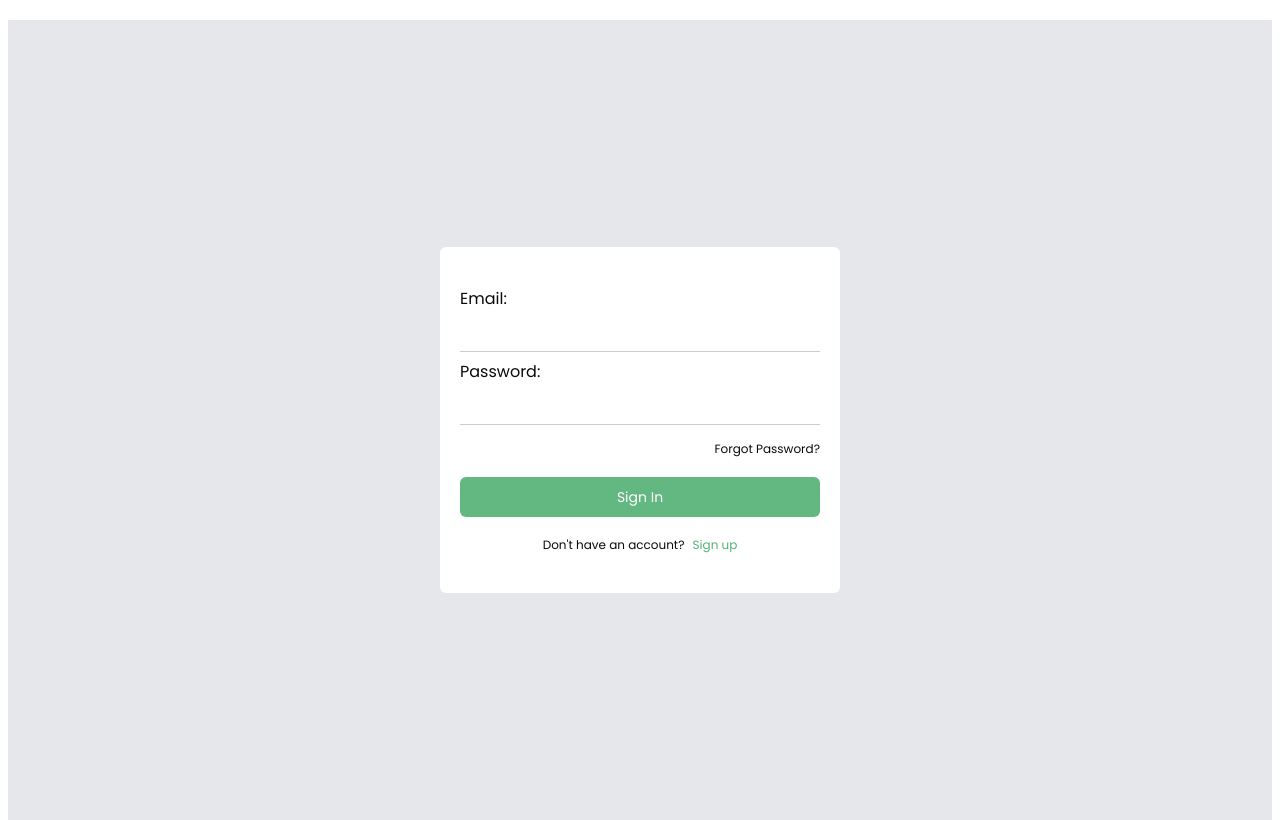
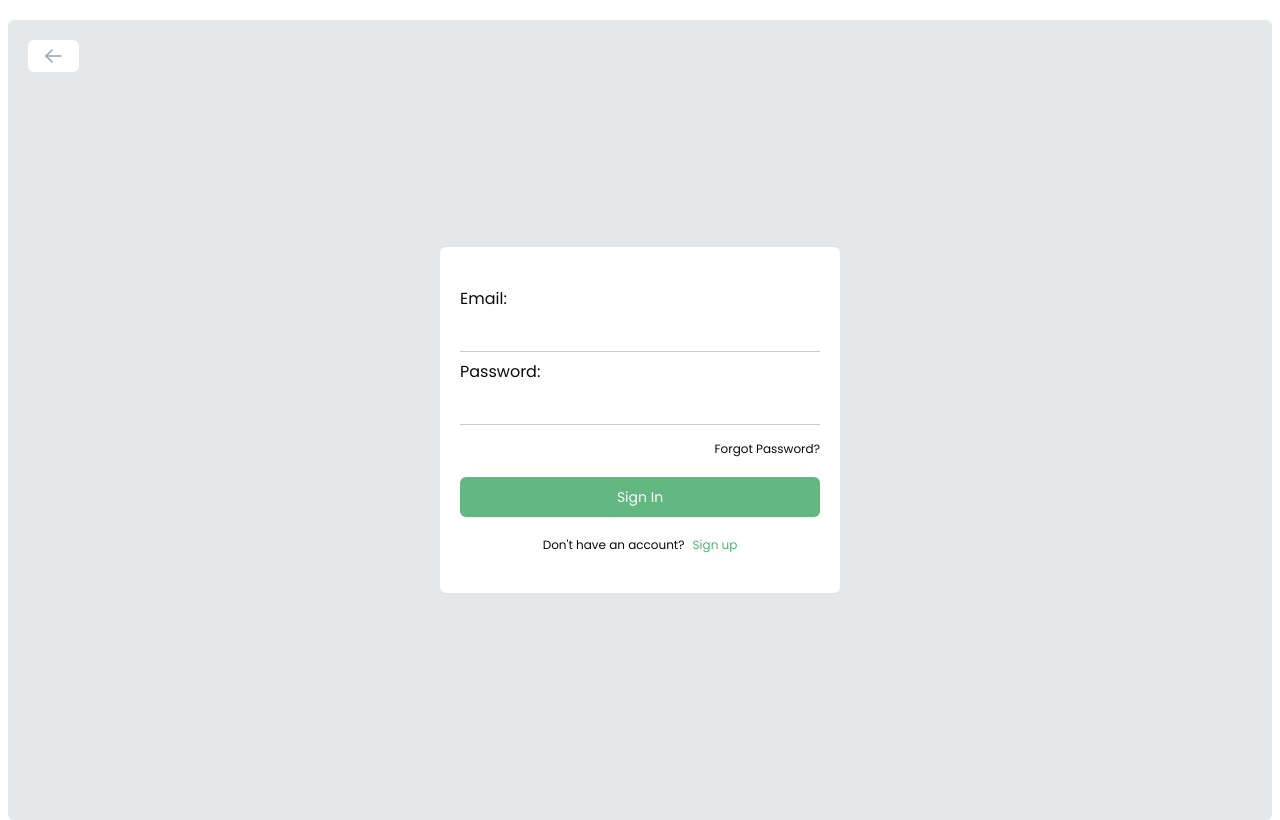
Before and after one commit to Raijeno21/cakeshop-ecommerce, a Next.js app: page /sign-in in a window 1280 px wide. Built offline with nearby package versions, Linux system fonts and the light colour scheme; no server answers.

Commit message:
added some minor UI

```diff
--- a/app/(main)/(user-route)/carts/cartComponents/CartItems.tsx
+++ b/app/(main)/(user-route)/carts/cartComponents/CartItems.tsx
@@ -12,7 +12,7 @@ import { useQueryClient } from "@tanstack/react-query";
 const CartItems = () => {
   const queryClient = useQueryClient();
   const userID = queryClient.getQueryData(["user"]) as { id: string };
-  const { data = [], isLoading } = useCartsQuery();
+  const { data = [], isLoading, isPending } = useCartsQuery();
   const { updateCartItem, removeFromCart } = useCartsMutations();
   const handleRemoveremoveFromCart = (id: string) => {
     removeFromCart.mutate({ id });
@@ -28,11 +28,12 @@ const CartItems = () => {
   const [isPaySuccess, setIsPaySuccess] = useState<boolean>(true);
   const [isPaying, setIsPaying] = useState<boolean>(false);
 
-  if (isLoading) {
-    return <div>Loading . . .</div>;
-  }
   if (data.length === 0) {
     return <div className="mt-10 flex flex-col gap-2">Nothing to show</div>;
+  }
+
+  if (!isLoading || !isPending) {
+    return <div>Loading . . .</div>;
   }
   return (
     <section className="mt-10 flex flex-col gap-2">
--- a/app/sign-in/page.tsx
+++ b/app/sign-in/page.tsx
@@ -6,6 +6,7 @@ import { useState } from "react";
 import { useMutation } from "@tanstack/react-query";
 import { useRouter } from "next/navigation";
 import { useQueryClient } from "@tanstack/react-query";
+import { icon } from "@/src/svgIcons";
 const Sign_in = () => {
   const apiUrl = process.env.NEXT_PUBLIC_API_URL;
   const [email, setEmail] = useState<string>("");
@@ -57,7 +58,13 @@ const Sign_in = () => {
   };
 
   return (
-    <main className="max-h-dvh flex items-center justify-center bg-gray-200 w-full h-dvh px-5">
+    <main className="max-h-dvh flex relative items-center justify-center bg-gray-200 w-full h-dvh px-5 rounded-sm">
+      <Link href={"/"}>
+        {" "}
+        <div className="absolute top-5 left-5 rotate-180 text-gray-400 border border-white py-2 px-4 rounded-sm bg-white ">
+          {icon.arrow}
+        </div>
+      </Link>
       <form
         className="bg-white max-w-100 px-5 py-10 rounded-sm"
         onSubmit={handleSubmit}
--- a/app/signUp/page.tsx
+++ b/app/signUp/page.tsx
@@ -6,6 +6,7 @@ import { useEffect, useState } from "react";
 import { userSchema } from "@/src/dataTypes/schemas/zodSign-up";
 import { useMutation } from "@tanstack/react-query";
 import { useRouter } from "next/navigation";
+import { icon } from "@/src/svgIcons";
 
 const Sign_up = () => {
   const apiURL = process.env.NEXT_PUBLIC_API_URL;
@@ -66,7 +67,13 @@ const Sign_up = () => {
   };
 
   return (
-    <main className="max-h-dvh flex items-center justify-center bg-gray-200 w-full h-dvh px-5">
+    <main className="max-h-dvh flex items-center justify-center bg-gray-200 w-full h-dvh px-5 relative">
+      <Link href={"/"}>
+        {" "}
+        <div className="absolute top-5 left-5 rotate-180 text-gray-400 border border-white py-2 px-4 rounded-sm bg-white ">
+          {icon.arrow}
+        </div>
+      </Link>
       <form
         className="bg-white max-w-[400px] px-5 py-10 rounded-sm"
         onSubmit={handleSubmit}
```
